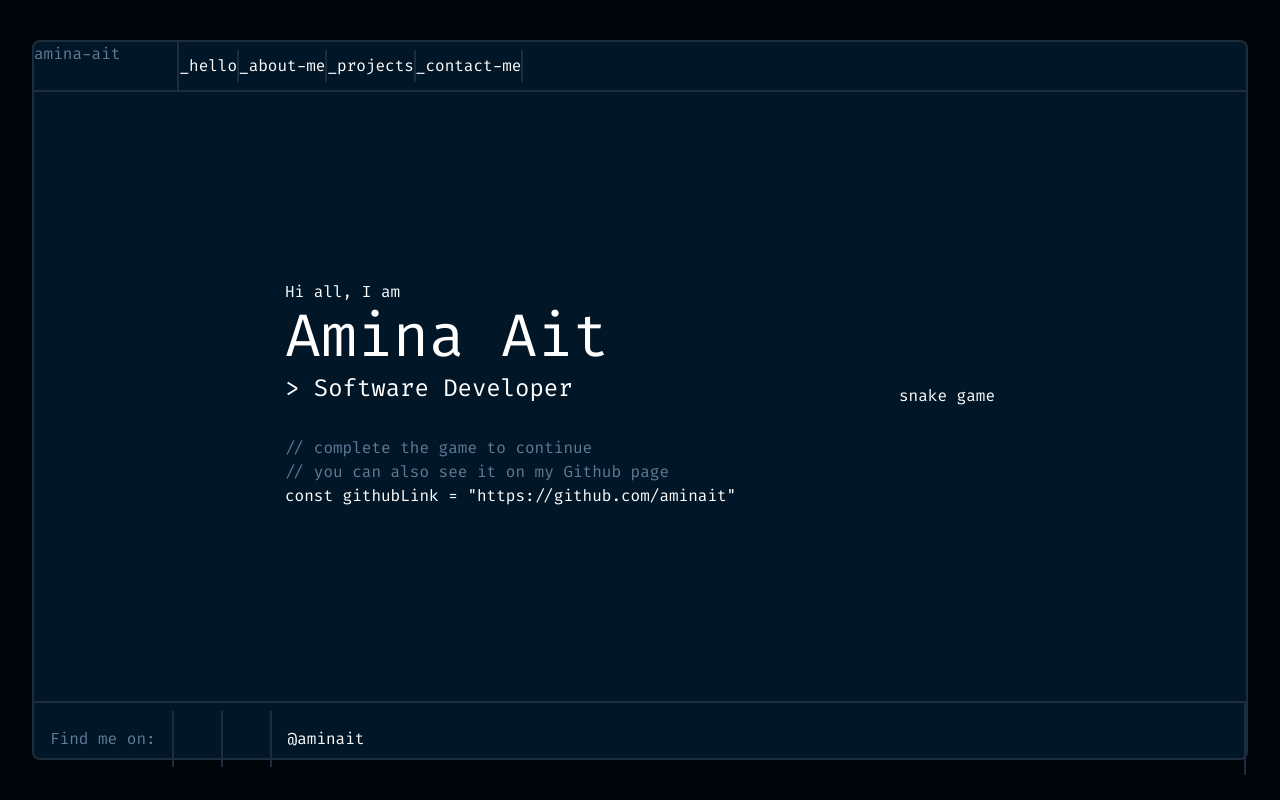
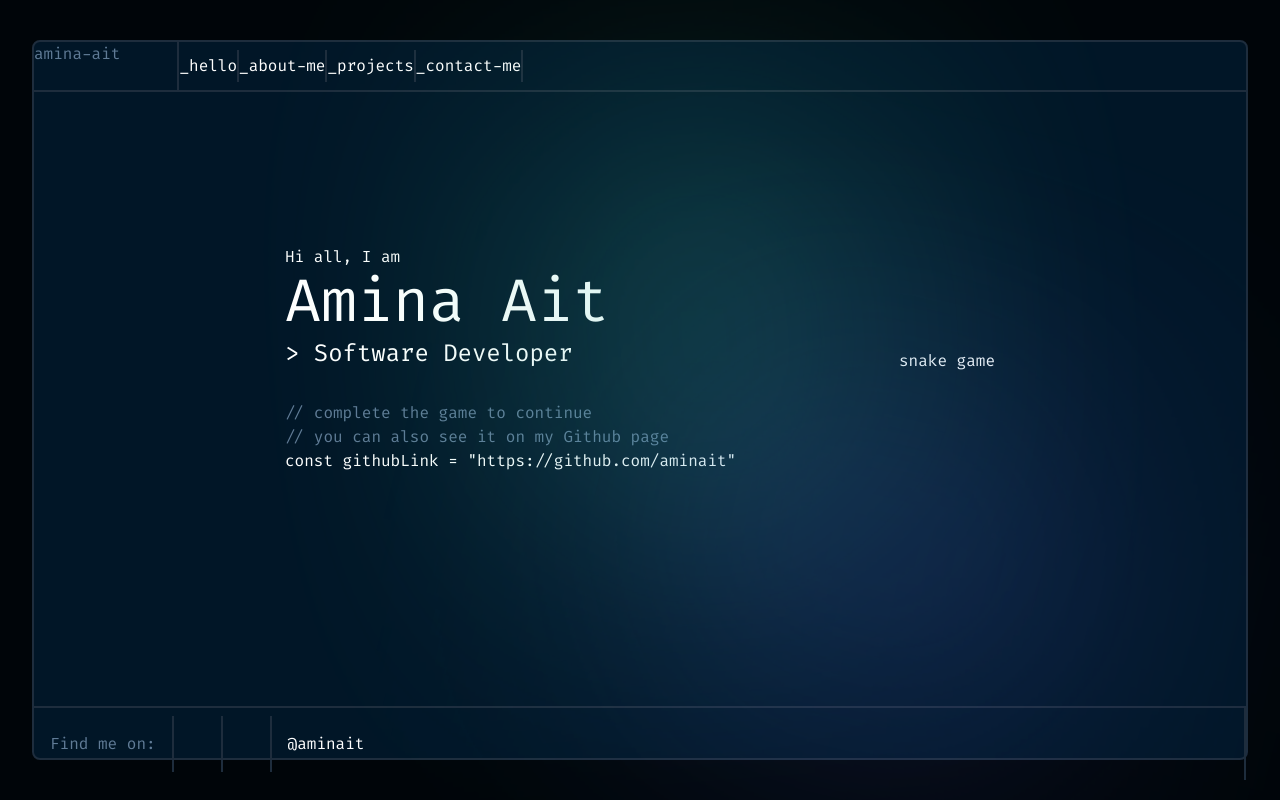
Before and after one commit to aminait/portfolio, a Next.js app: page / in a window 1280 px wide. Built offline with nearby package versions, Linux system fonts and the light colour scheme; some icons are missing.

Commit message:
Add bg gradients

```diff
--- a/src/components/contact/BindInput.js
+++ b/src/components/contact/BindInput.js
@@ -16,7 +16,6 @@ const BindInput = ({ values }) => {
   })
   `;
   return (
-    <div>
     <CodeBlock
       text={code}
       language={'javascript'}
@@ -28,7 +27,6 @@ const BindInput = ({ values }) => {
         background: 'none',
       }}
     />
-    </div>
   );
 };
 
--- a/src/layouts/MainLayout.js
+++ b/src/layouts/MainLayout.js
@@ -23,24 +23,17 @@ const MainStyle = styled('div')(({ theme }) => ({
   height: '90%',
 }));
 
+const MainView = styled('div')(({ theme }) => ({
+  height: '88%',
+}));
+
 const MainLayout = ({ children }) => {
   const [nav, toggleNav] = useState(false);
   return (
     <BgStyle>
       <MainStyle>
         <Navbar nav={nav} toggleNav={toggleNav} />
-        <Grid
-          container
-          display="flex"
-          direction="column"
-          justifyContent="center"
-          alignItems="center"
-          sx={{
-            height: '85%',
-          }}
-        >
-          {children}
-        </Grid>
+        <MainView>{children}</MainView>
         <Footer />
       </MainStyle>
     </BgStyle>
--- a/src/pages/about.js
+++ b/src/pages/about.js
@@ -1,9 +1,14 @@
 import React from 'react';
+import Head from 'next/head';
+
 import MainLayout from '../layouts/MainLayout';
 import Dropdown from '../components/common/Dropdown';
 const About = () => {
   return (
     <div>
+      <Head>
+        <title>Amina Ait | About</title>
+      </Head>
       <Dropdown key={1} text="professional-info" />
       <Dropdown key={2} text="contacts" />
     </div>
--- a/src/pages/index.js
+++ b/src/pages/index.js
@@ -1,8 +1,21 @@
+import React, { useEffect, useState, useRef } from 'react';
+
 import Head from 'next/head';
-import { Grid, Typography } from '@mui/material';
+import { Grid, Typography, Box, Slide } from '@mui/material';
 import MainLayout from '../layouts/MainLayout';
 
 export default function Home() {
+  const [fade, setFade] = useState(false);
+  const [title, setTitle] = useState('Software Developer');
+  const containerRef = useRef(null);
+  const boxRef = useRef(null);
+
+  const titles = ['Software Developer', 'Computer Engineer'];
+
+  useEffect(() => {
+    setFade(true);
+  }, []);
+
   return (
     <>
       <Head>
@@ -15,10 +28,42 @@ export default function Home() {
         direction="row"
         justifyContent="center"
         alignItems="center"
+        sx={{
+          height: 'inherit',
+        }}
         spacing={2}
       >
         <Grid item xs={12} sm={12} md={6} lg={6}>
-          <Grid container direction="column" spacing={4}>
+          <Grid container direction="column" spacing={4} ref={containerRef}>
+            <Grid item sx={{ display: { xs: 'block', md: 'none' } }}>
+              {' '}
+              <Box
+                sx={{
+                  position: 'absolute',
+                  left: '1rem',
+                  top: '15rem',
+                  width: '11rem',
+                  height: '12rem',
+                  background: '#43D9AD',
+                  opacity: '0.6',
+                  filter: 'blur(90px)',
+                  // transform: 'rotate(13.51deg)',
+                }}
+              ></Box>
+              <Box
+                sx={{
+                  position: 'absolute',
+                  bottom: '15rem',
+                  right: '1rem',
+                  width: '11rem',
+                  height: '12rem',
+                  background: ' #4D5BCE',
+                  opacity: '0.6',
+                  filter: 'blur(90px)',
+                  // transform: 'rotate(-94.3deg)',
+                }}
+              ></Box>
+            </Grid>
             <Grid item>
               <Typography sx={{ fontSize: '1rem', lineHeight: '1rem' }}>
                 Hi all, I am
@@ -26,10 +71,26 @@ export default function Home() {
               <Typography variant="h2" sx={{ fontWeight: 400 }}>
                 Amina Ait
               </Typography>
-              <Typography variant="h5">{'> Software Developer'}</Typography>
+
+              <Box ref={boxRef}>
+                <Slide in={fade} direction="up" container={boxRef.current}>
+                  <Typography variant="h5">{`> ${title}`}</Typography>
+                </Slide>
+              </Box>
             </Grid>
 
-            <Grid item>
+            <Grid
+              item
+              sx={
+                {
+                  // width: '500px',
+                  // height: '475px',
+                  // backgroundImage: `linear-gradient(to bottom right, ${(theme) =>
+                  //   theme.palette.gradient.main}, ${(theme) =>
+                  //   theme.palette.gradient.secondary})`,
+                }
+              }
+            >
               <Typography
                 sx={{ color: (theme) => theme.palette.secondary.main }}
               >
@@ -40,13 +101,54 @@ export default function Home() {
               >
                 {'// you can also see it on my Github page'}
               </Typography>
+
               <Typography>
                 {'const githubLink = "https://github.com/aminait"'}
               </Typography>
             </Grid>
           </Grid>
         </Grid>
-        <Grid item>snake game</Grid>
+        <Grid item sx={{ display: { xs: 'none', md: 'block' } }}>
+          {' '}
+          <Box
+            sx={{
+              position: 'absolute',
+              right: '26rem',
+              left: 'unset',
+              top: '15rem',
+              width: '20rem',
+              height: '12rem',
+              // width: '454px',
+              // height: ' 492px',
+              // left: '1014.08px',
+              // top: '668.47px',
+
+              background: '#43D9AD',
+              opacity: '0.6',
+              filter: 'blur(140px)',
+              transform: 'rotate(-94.3deg)',
+            }}
+          >
+            hi
+          </Box>
+          <Box
+            sx={{
+              position: 'absolute',
+              bottom: '10rem',
+              right: '15rem',
+              width: '20rem',
+              height: '12rem',
+
+              background: ' #4D5BCE',
+              opacity: '0.6',
+              filter: 'blur(140px)',
+              transform: 'rotate(13.51deg)',
+            }}
+          >
+            hello
+          </Box>
+          snake game
+        </Grid>
       </Grid>
     </>
   );
```
Also changed, not shown: src/pages/contact.js (+30 -5 lines), src/pages/projects.js (+7 -0 lines). Lines whose indentation alone changed are shown as unchanged.
